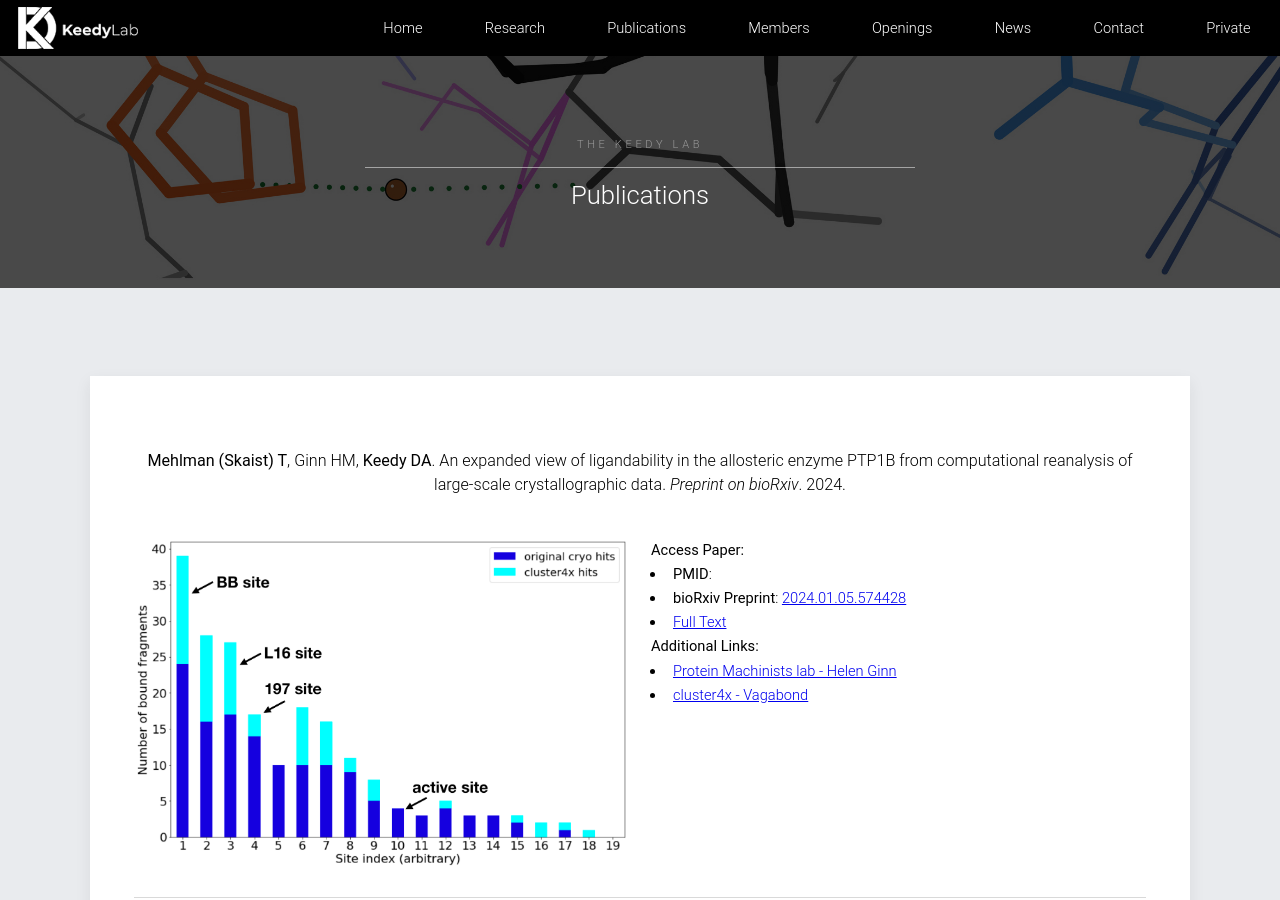
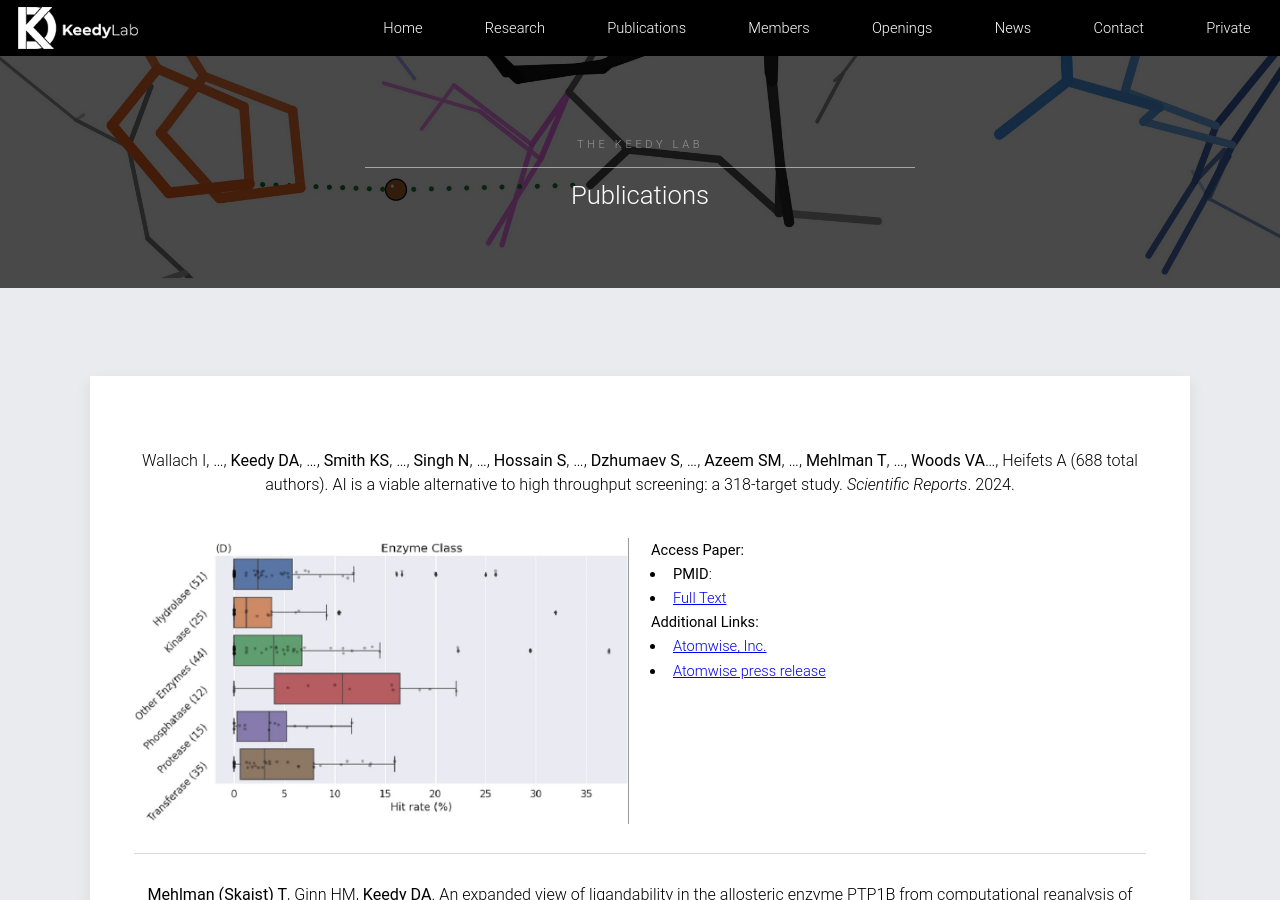
Before and after one commit to keedylab/keedylab.github.io, a Jekyll site: the page built from publications/index.html, in a window 1280 px wide and 900 px high. Built offline with Jekyll 4.4.1, drawn with Linux system fonts in a browser that asks for light colours.

Commit message:
Added AIMS megapaper

```diff
--- a/_data/publications.yml
+++ b/_data/publications.yml
@@ -1,3 +1,17 @@
+- citation: 'Wallach I, ..., **Keedy DA**, ..., **Smith KS**, ..., **Singh N**, ..., **Hossain S**, ..., **Dzhumaev S**, ..., **Azeem SM**, ..., **Mehlman T**, ..., **Woods VA**..., Heifets A (688 total authors). AI is a viable alternative to high throughput screening: a 318-target study. *Scientific Reports*. 2024.'
+  date: 202404
+  image: '/images/pub/wallach_2024.png'
+  pmid:
+  pmcid:
+  biorxiv:
+  pdf: '/pdf/wallach_2024.pdf'
+  links:
+    - name: Atomwise, Inc.
+      url: https://www.atomwise.com
+    - name: Atomwise press release
+      url: https://www.atomwise.com/2024/04/02/press-release-atomwise-publishes-results-from-318-target-study
+
+
 - citation: '**Mehlman (Skaist) T**, Ginn HM, **Keedy DA**. An expanded view of ligandability in the allosteric enzyme PTP1B from computational reanalysis of large-scale crystallographic data. *Preprint on bioRxiv*. 2024.'
   date: 202401
   image: '/images/pub/mehlman_2024.png'
```
Also changed, not shown: images/pub/wallach_2024.png (added), 1 other file.
